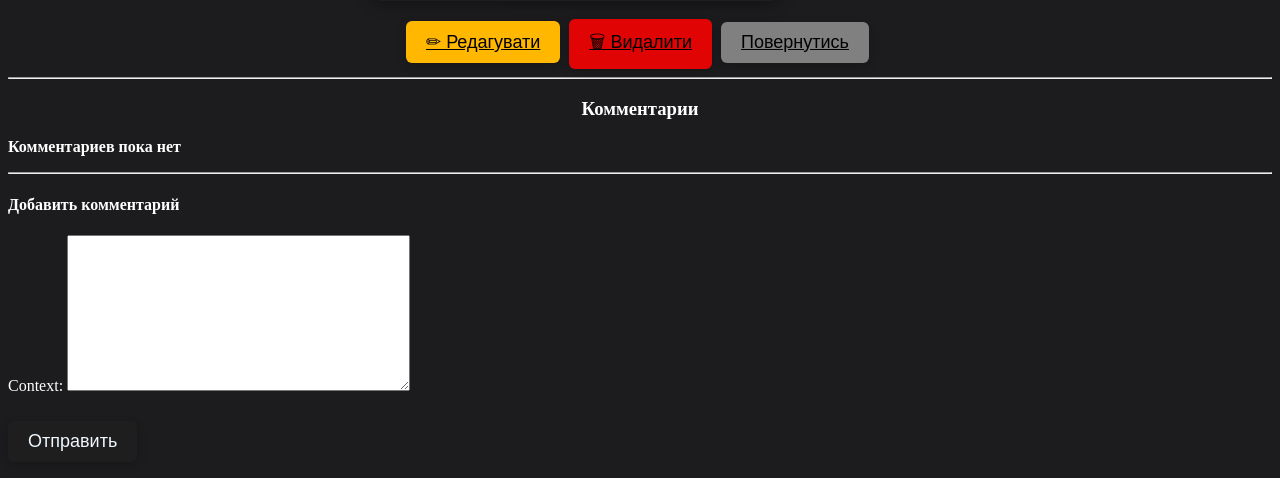
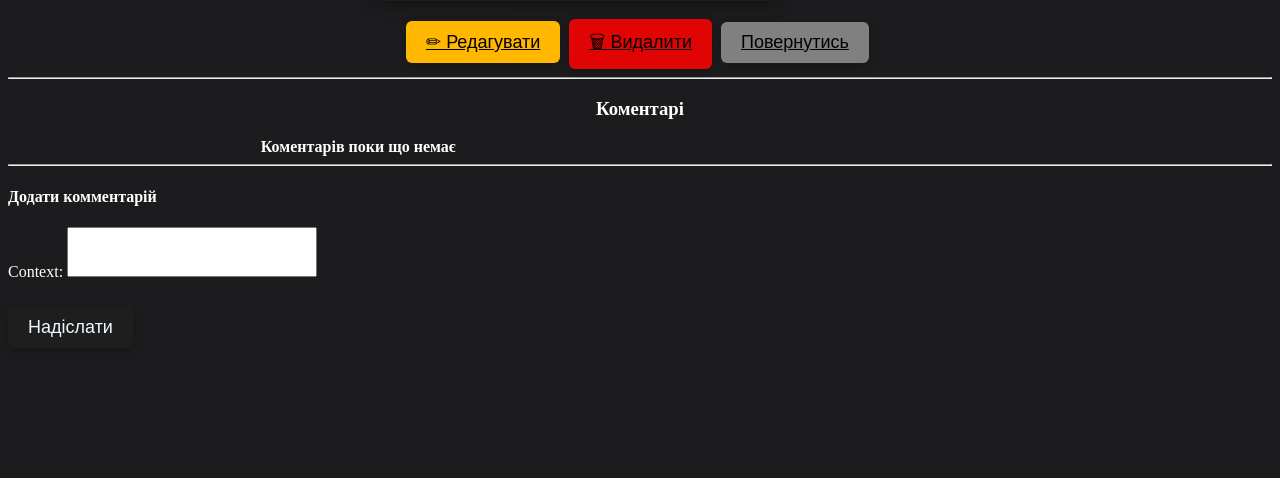
Before and after one commit to Akyrka/Task, a Django app: page /4/ in a window 1280 px wide. Shown: the part 579-1057 px from the top of the page. After the commit the page ends 916 px from the top, so only its background shows below. Run offline with Django 5.2, Linux system fonts and the light colour scheme; a user stored in the database is signed in; data comes from the database, SQL or seed files in the repository; both versions use the stored data as it was after the commit.

Commit message:
mini interface update

```diff
--- a/task/task_app/static/css/task_detail.css
+++ b/task/task_app/static/css/task_detail.css
@@ -109,3 +109,46 @@ body{
     transform: translateY(0);     /* кнопка возвращается на место при клике */
     box-shadow: 0 3px 10px rgba(0,0,0,0.2);
 }
+
+
+
+/* коментари */
+.comments-indentation1 {
+  margin-left: none;   /* сдвигает блок вправо 10%*/
+  text-align: none;   /* текст внутри будет выровнен по левому краю  left */
+}
+
+.comments-indentation {
+  margin-left: 20%;   /* сдвигаем вправо */
+  text-align: left;
+}
+.comments-indentation p {
+    display: flex;
+    flex-wrap: wrap; /* чтобы текст переносился */
+    align-items: flex-start; /* автор сверху */
+    gap: 0.5em; /* расстояние между автором и текстом */
+    margin-bottom: 0.5em;
+}
+
+.comments-indentation p strong {
+    flex: 0 0 auto;
+}
+
+.comments-indentation p span {
+    /* flex: 100%;  */
+    max-width: 100ch;
+    white-space: normal;
+    word-break: break-word;
+    color: white;
+}
+
+
+
+
+
+
+textarea {
+    width: 250px;   /* ширина */
+    height: 50px;   /* высота */
+    resize: none;   /* запретить растягивание */
+}
--- a/task/task_app/templates/task_app/comments.html
+++ b/task/task_app/templates/task_app/comments.html
@@ -1,18 +1,18 @@
 {% extends "task_app/base.html" %}
 
-{% block title %}Комментарии{% endblock %}
+{% block title %}Коментарі{% endblock %}
 
 {% block content %}
   <h2>Список комментариев</h2>
   {% for comment in comments %}
     <p>{{ comment.author }}: {{ comment.text }}</p>
   {% empty %}
-    <p>Комментариев пока нет</p>
+    <p>Коментарів поки що немає</p>
     <a href="#" type="button">Додати коментарій</a>
     <form method="post">
     {% csrf_token %}
     {{ form.as_p }}
-    <button type="submit" class="btn btn-primary">Отправить</button>
+    <button type="submit" class="btn btn-primary">Надіслати</button>
 </form>
   {% endfor %}
 {% endblock %}
--- a/task/task_app/templates/task_app/task_detail.html
+++ b/task/task_app/templates/task_app/task_detail.html
@@ -26,33 +26,43 @@
 </form>
 
 <div class="button-container">
+  {% if task.creator == user%}
     <a href="{% url 'task_app:task-update' task.pk %}" class="task-button" style="background-color: rgb(255, 183, 0); color:black">✏ Редагувати</a>
     <a href="{% url 'task_app:task-delete' task.pk %}" class="task-button" style="background-color: rgba(255, 0, 0, 0.866); color:black">🗑 Видалити</a>
+    {%endif%}
     <a href="{% url 'task_app:task-list'%}" class="task-button" style="background-color: gray; color:black">Повернутись</a>
 </div>
 
   <hr>
-  <h3 style="color: rgb(255, 255, 255);text-align: center;">Комментарии</h3>
+
+
+  <h3 style="color: rgb(255, 255, 255);text-align: center;">Коментарі</h3>
+<div class="comments-indentation">
   {% for comment in comments %}
   <p>
-  <strong style="color:orange">{{ comment.author }}</strong>:
+
+    <strong style="color:orange">{{ comment.author }}:</strong>
     <span style="color: white;">{{ comment.context }}</span>
     {% if comment.author == user %}
-    <strong><a href="{% url 'task_app:comment-delete' comment.pk %}" style="background-color: gray; padding: 7px 15px;border: none; border-radius: 6px; color: black;">удалить</a></strong>
+      <p></p><strong><a href="{% url 'task_app:comment-delete' comment.pk %}" style="background-color: gray; padding: 7px 15px;border: none; border-radius: 6px; color: black;">видалити</a></strong>
     {% endif %}
+
   </p>
 
     {% empty %}
-    <strong style="color: white;"><p>Комментариев пока нет</p></strong>
+    <strong style="color: white;"><p>Коментарів поки що немає</p></strong>
   {% endfor %}
 
+</div>
+
   <hr>
-  <h4 style="color:white">Добавить комментарий</h4>
+  <h4 style="color:white">Додати комментарій</h4>
   <form method="post">
       {% csrf_token %}
       <span style="color: white;">{{ form.as_p }}</span>
-    <button type="submit" class="task-button" style="color:aliceblue">Отправить</button>
+      <button type="submit" class="task-button" style="color:aliceblue">Надіслати</button>
   </form>
+
 
 </body>
 {% endblock %}
```
Also changed, not shown: task/task_app/templates/task_app/comment_confirm_delete.html (+4 -4 lines), task/db.sqlite3. Lines whose indentation alone changed are shown as unchanged.
